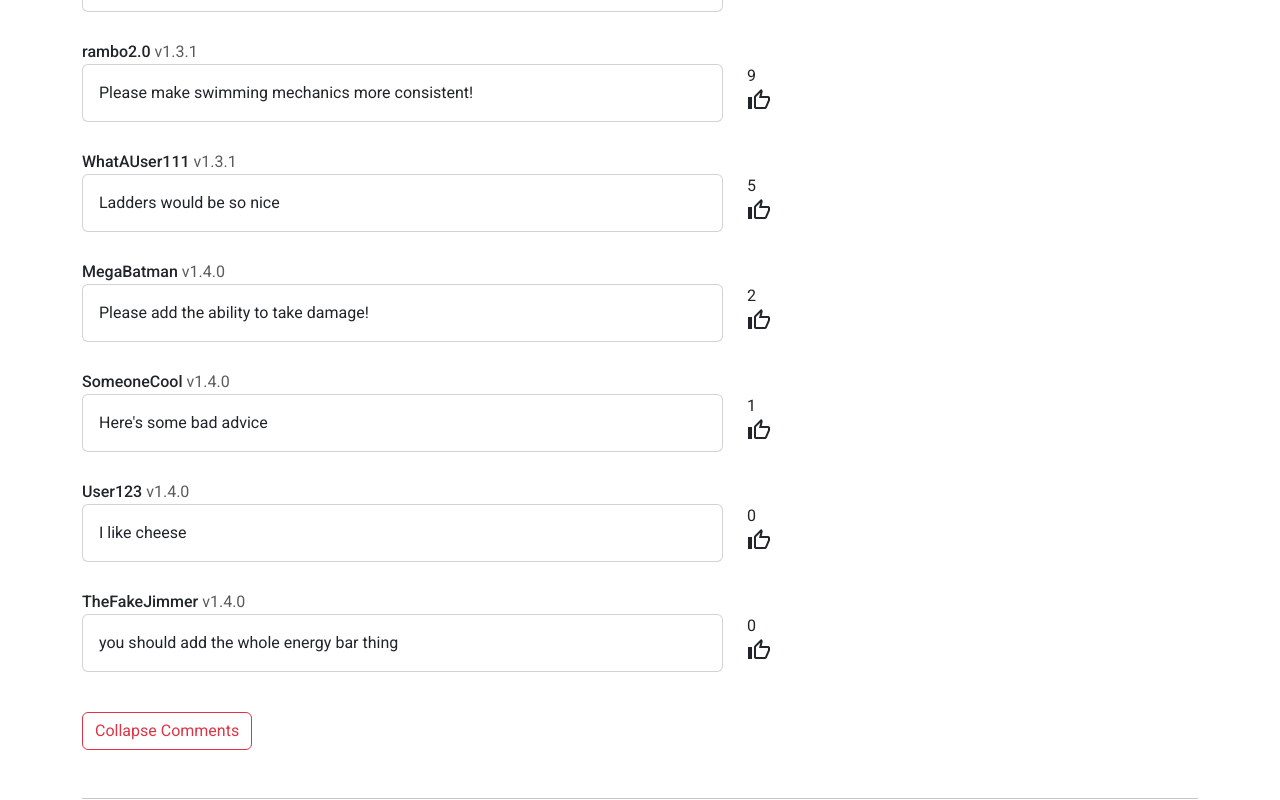
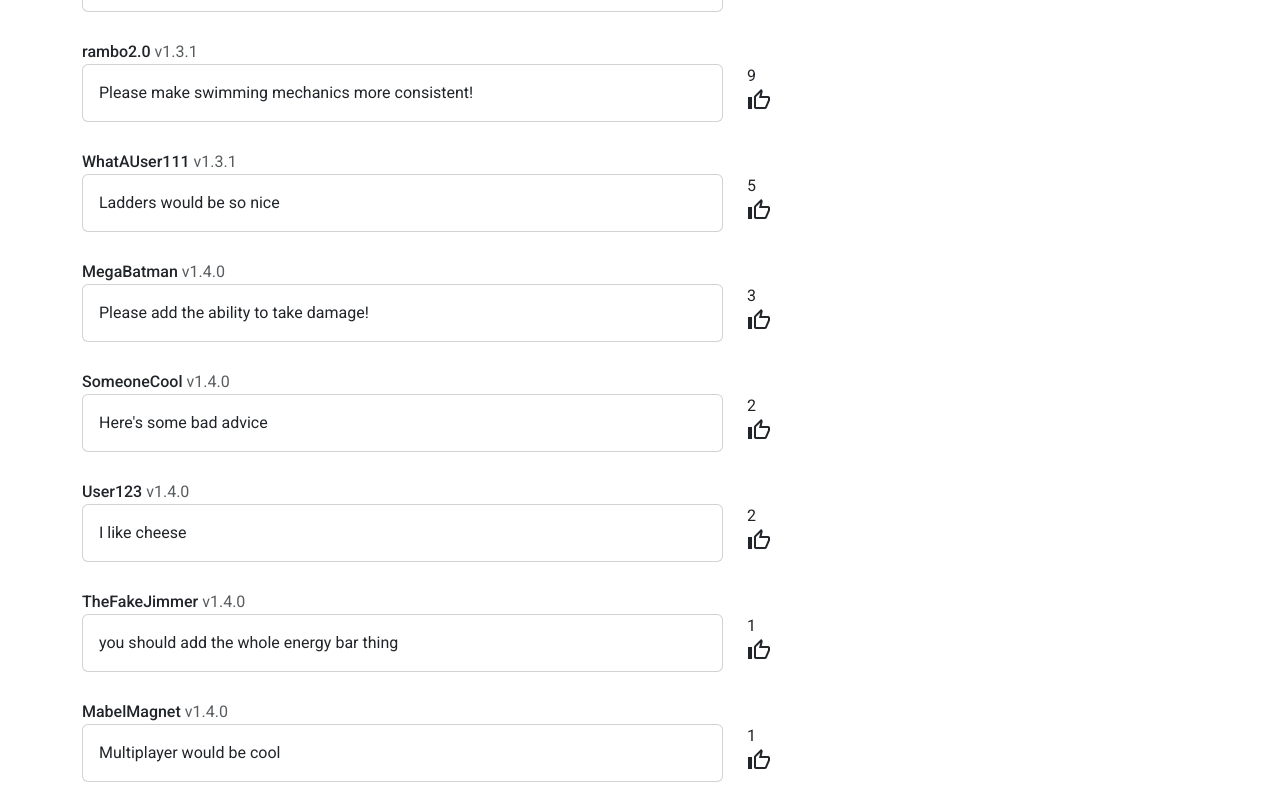
Before and after one commit to davislarson27/intotheunder, a React (Vite) app: page /feedback in a window 1280 px wide. Both pictures are taken after a click on the button "Load More Comments". Shown: the part 1116-1916 px from the top of the page. Built offline with nearby package versions, Linux system fonts and the light colour scheme.

Commit message:
fixed fake comments and added a debugged collapse button toggle

```diff
--- a/src/feedback/feedback.jsx
+++ b/src/feedback/feedback.jsx
@@ -1,6 +1,7 @@
 import React from 'react';
 
 export function Feedback() {
+
     const [countLoadedComments, updateCountLoadedComments] = React.useState (10);
     const [DEFAULTLOADEDCOMMENTS] = React.useState (10);
     const [comments, updateComments] = React.useState (
@@ -73,27 +74,62 @@ export function Feedback() {
                 user: "MegaBatman",
                 commentVersion: "v1.4.0",
                 commentText: "Please add the ability to take damage!",
-                likes: 2
+                likes: 3
             },
             {
                 commentID: 11,
                 user: "SomeoneCool",
                 commentVersion: "v1.4.0",
                 commentText: "Here's some bad advice",
-                likes: 1
+                likes: 2
             },
             {
                 commentID: 12,
                 user: "User123",
                 commentVersion: "v1.4.0",
                 commentText: "I like cheese",
-                likes: 0
+                likes: 2
             },
             {
                 commentID: 13,
                 user: "TheFakeJimmer",
                 commentVersion: "v1.4.0",
                 commentText: "you should add the whole energy bar thing",
+                likes: 1
+            },
+            {
+                commentID: 14,
+                user: "MabelMagnet",
+                commentVersion: "v1.4.0",
+                commentText: "Multiplayer would be cool",
+                likes: 1
+            },
+            {
+                commentID: 15,
+                user: "JasonBourne123",
+                commentVersion: "v1.4.0",
+                commentText: "what about adding a hunger bar?",
+                likes: 0
+            },
+            {
+                commentID: 16,
+                user: "NotAPolitician",
+                commentVersion: "v1.4.0",
+                commentText: "Can we choose between different skins",
+                likes: 0
+            },
+            {
+                commentID: 17,
+                user: "TheJoker",
+                commentVersion: "v1.4.0",
+                commentText: "We should have creative mode like in Minecraft",
+                likes: 0
+            },
+            {
+                commentID: 18,
+                user: "CougarsBoulevard",
+                commentVersion: "v1.4.0",
+                commentText: "We should be able to play on Linux",
                 likes: 0
             },
 
@@ -220,34 +256,25 @@ function Comments ({comments, updateComments, countLoadedComments, updateCountLo
         )
     }
 
-    const commentControlButtons = [];
-    if (comments.length > countLoadedComments) {
-        commentControlButtons.push(
-            <button key={countLoadedComments} className="btn btn-outline-primary" onClick={loadMoreComments}>Load More Comments</button>
-        );
-        if (comments.length <= countLoadedComments) {
-            commentControlButtons.push(
-                <br key={countLoadedComments} className="d-block d-lg-none" />
-            );
-        }
-        if (comments.length <= countLoadedComments) {
-            commentControlButtons.push(
-                <button key={countLoadedComments} className="btn btn-outline-danger ms-md-3" onClick={collapseComments}>Collapse Comments</button>
-            );
-        }
-    }
-    else if (comments.length <= countLoadedComments) {
-        commentControlButtons.push(
-            <button key={countLoadedComments} className="btn btn-outline-danger" onClick={collapseComments}>Collapse Comments</button>
-        );
-    }
-
     return (
         <div className="container">
             {commentElements}
             <div className="row g-4 mt-3" id="move_comment_sections_buttons">
                     <div className="col-12 col-md-8">
-                        {commentControlButtons}
+
+                        {comments.length > countLoadedComments && (
+                            <><button className="btn btn-outline-primary" onClick={loadMoreComments}>Load More Comments</button></>
+                        )}
+                        {comments.length > countLoadedComments && countLoadedComments > DEFAULTLOADEDCOMMENTS && (
+                            <><br className="d-block d-lg-none" /></>
+                        )}
+                        {comments.length > countLoadedComments && countLoadedComments > DEFAULTLOADEDCOMMENTS && (
+                            <><button className="btn btn-outline-danger ms-md-3" onClick={collapseComments}>Collapse Comments</button></>
+                        )}
+                        {comments.length <= countLoadedComments && countLoadedComments > DEFAULTLOADEDCOMMENTS && (
+                            <><button className="btn btn-outline-danger" onClick={collapseComments}>Collapse Comments</button></>
+                        )}
+
                     </div>
             </div>
         </div>
```
